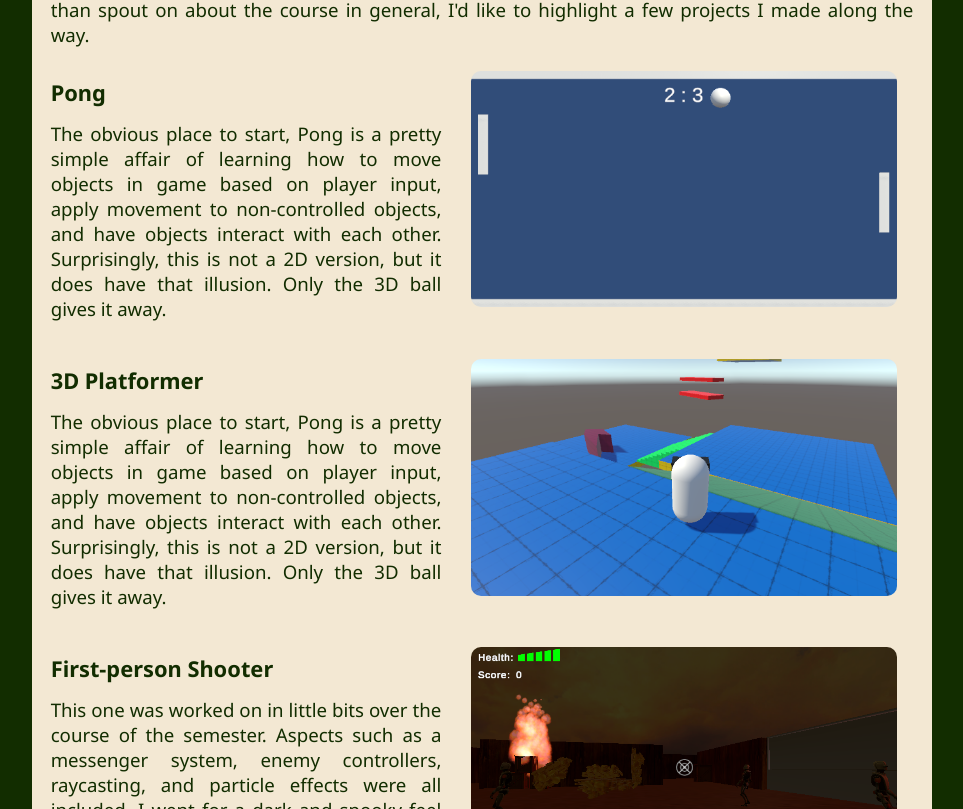
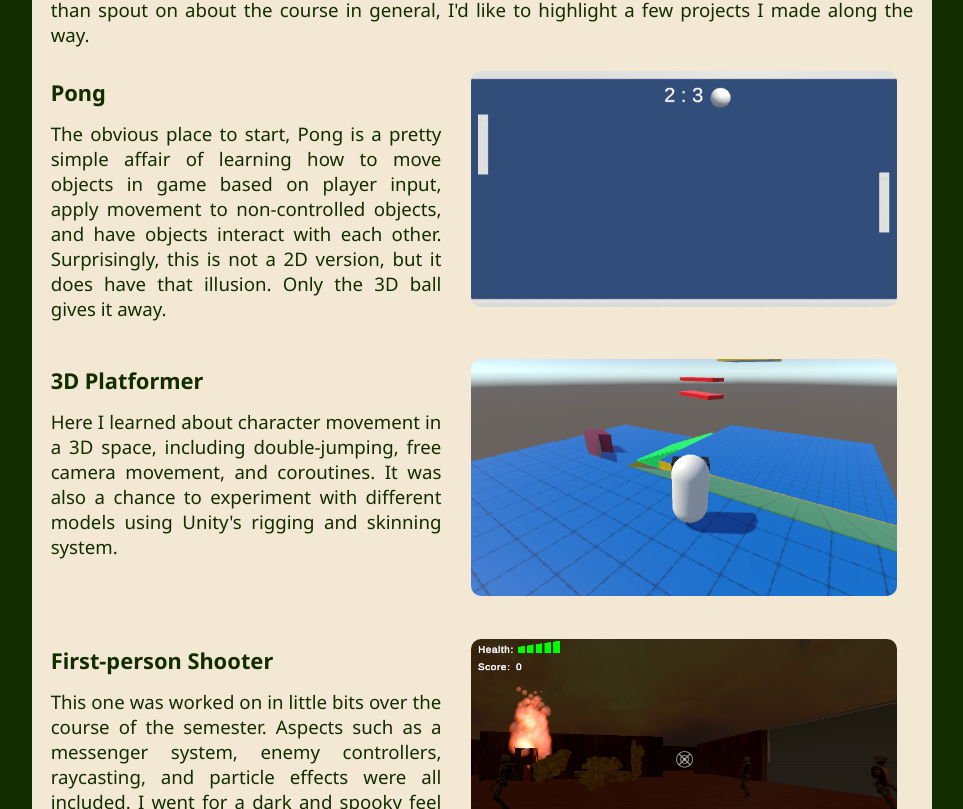
Before and after one commit to dbarkowsky/dbarkowsky.github.io, a Next.js app: page /blog/posts/2023/gamingAndMobile in a window 1280 px wide. Shown: the part 473-1282 px from the top of the page, without its empty margins (158-1121 px from the left). Built offline with nearby package versions, Linux system fonts and the light colour scheme.

Commit message:
correct post text

```diff
--- a/src/pages/blog/posts/2023/gamingAndMobile/index.jsx
+++ b/src/pages/blog/posts/2023/gamingAndMobile/index.jsx
@@ -32,7 +32,7 @@ const Portfolio = () => {
 
             <PictureCombo imgPath={'/posts/2023/gamingAndMobile/platformer.png'}>
                 <SubtitleBlock>3D Platformer</SubtitleBlock>
-                <TextBlock>The obvious place to start, Pong is a pretty simple affair of learning how to move objects in game based on player input, apply movement to non-controlled objects, and have objects interact with each other. Surprisingly, this is not a 2D version, but it does have that illusion. Only the 3D ball gives it away. </TextBlock>
+                <TextBlock>Here I learned about character movement in a 3D space, including double-jumping, free camera movement, and coroutines. It was also a chance to experiment with different models using Unity&apos;s rigging and skinning system.</TextBlock>
             </PictureCombo>
 
             <PictureCombo imgPath={'/posts/2023/gamingAndMobile/fps.png'}>
```
